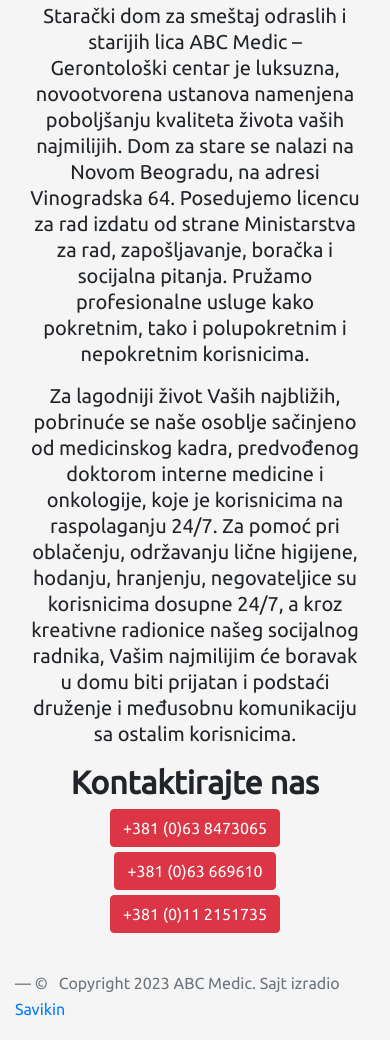
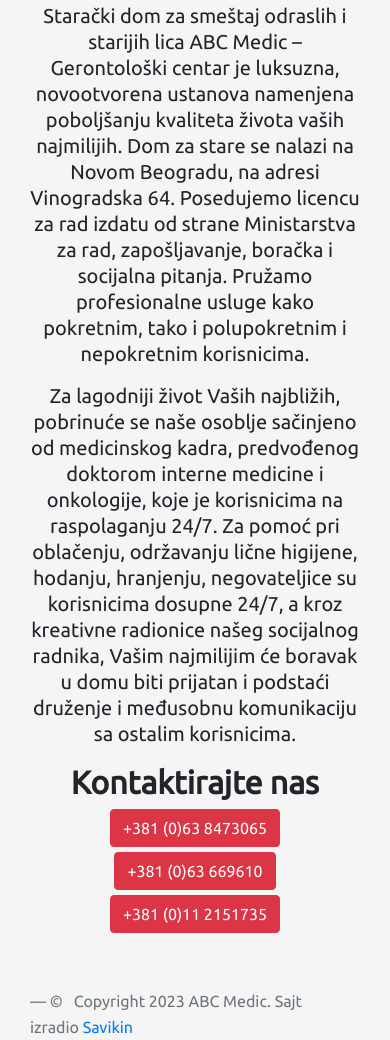
Before and after one commit to abcmedic/sajt, a plain HTML site: page index.html in a window 390 px wide. Shown: the part 378-1418 px from the top of the page. Drawn offline with Linux system fonts and the light colour scheme.

Commit message:
Phone redesign

```diff
--- a/css/main.css
+++ b/css/main.css
@@ -47,8 +47,8 @@ h1 {
 
 .copyright {
     margin-top: 30px;
-    position: absolute;
-    bottom: 0;
+    /* position: absolute; */
+    /* bottom: 0; */
 }
 
 .container-main {
@@ -65,16 +65,8 @@ h1 {
     bottom: 0;
     width: 100%;
     height: 2.5rem;
+	max-width: 75vw;
 }
-
-@media screen and (max-width: 410px) {
-	.footer {
-		position: relative !important;
-	}
-}
-
-
-
 
 b {
     font-weight: 600;
--- a/index.html
+++ b/index.html
@@ -116,16 +116,15 @@
 				<a href="tel:+381 63 669610"><button type="button" class="btn btn-danger">+381 (0)63 669610</button></a>
 			</div>
 			<div class="col-sm">
-				<button type="button" class="btn btn-danger">+381 (0)11 2151735</button>
+				<a href="tel:+381 11 2151735"><button type="button" class="btn btn-danger">+381 (0)11 2151735</button></a>
 			</div>
 		  </div>
     </div>
 
-    </div>
 
-    <footer class="footer">
+    <div class="footer">
         <p class="blockquote-footer copyright">&copy; &nbsp; Copyright 2023 ABC Medic. Sajt izradio <a href="https://savikin.me/" target="_blank">Savikin</a></p>
-    </footer>
+	</div>
 
 </div>
 
```
Also changed, not shown: kontakt.html (+2 -2 lines).
